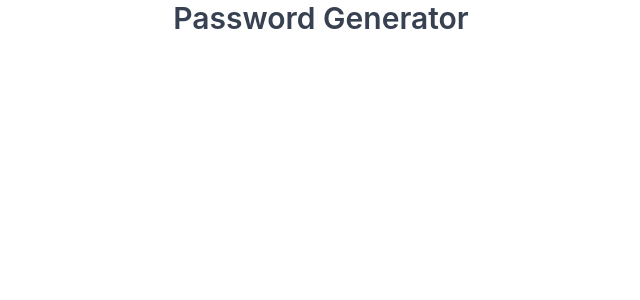
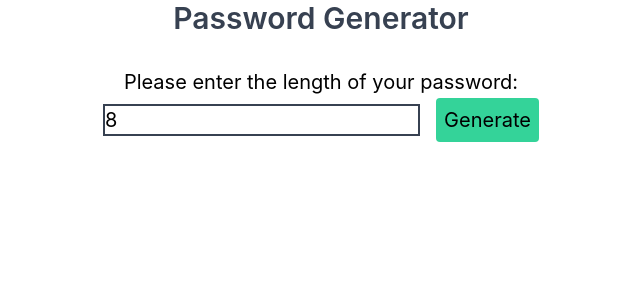
Before and after one commit to alanakra/pwdGenerator, a React (Create React App) app: page / in a window 1280 px wide. Shown: the top 300 px of the page, without its empty margins (319-959 px from the left). Built offline with nearby package versions, Linux system fonts and the light colour scheme.

Commit message:
Add generatePassword function

```diff
--- a/src/App.js
+++ b/src/App.js
@@ -1,9 +1,31 @@
 import Generator from "./components/generator";
+import { useState } from "react";
 
 function App() {
+  const generatePassword = (e) => {
+    e.preventDefault()
+
+    const bigString = "abcdefghijklmnopqrstuvwxyzABCDEFGHIJKLMNOPQRSTUVWXYZ0123456789[]{}()*;/,_-"
+
+    let pwd = ""
+
+    for (let i = 0; i < pwdLength; i++){
+      pwd += bigString.charAt(Math.random() * bigString.length)
+    }
+
+    console.log(pwd)
+  }
+
+  const [pwdLength, setPwdLength] = useState(8)
+
   return (
     <div>
       <h1 className="text-center text-3xl font-semibold text-gray-700">Password Generator</h1>
+        <form className="text-center text-xl mt-8" onSubmit={generatePassword}>
+          <h2>Please enter the length of your password:</h2>
+          <input type="number" className="border-2 border-gray-700 mt-2" value={pwdLength} onChange={e => setPwdLength(e.target.value)}></input>
+          <button type="submit" className="ml-4 bg-green-400 p-2 rounded">Generate</button>
+        </form>
       <Generator/>
     </div>
   );
```
